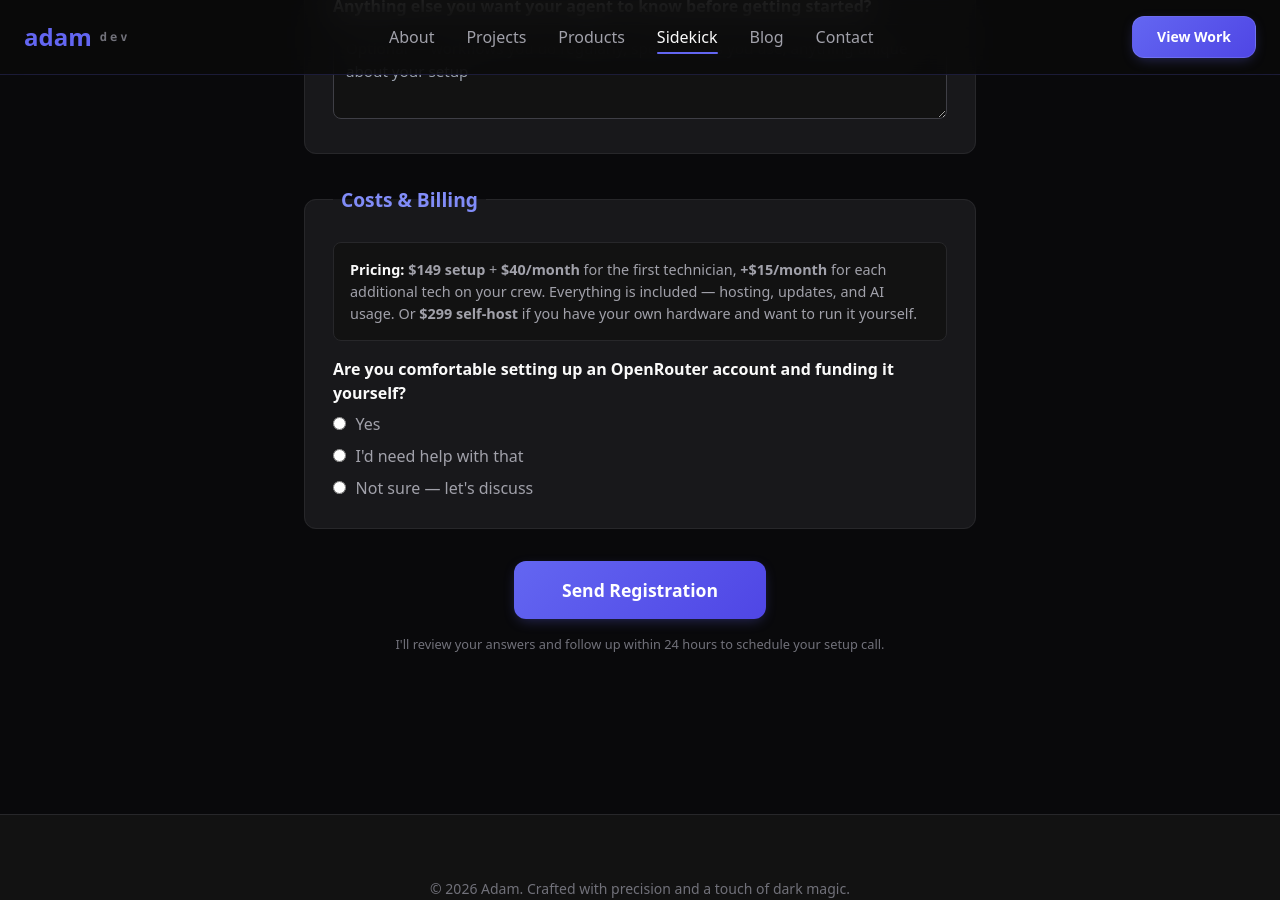
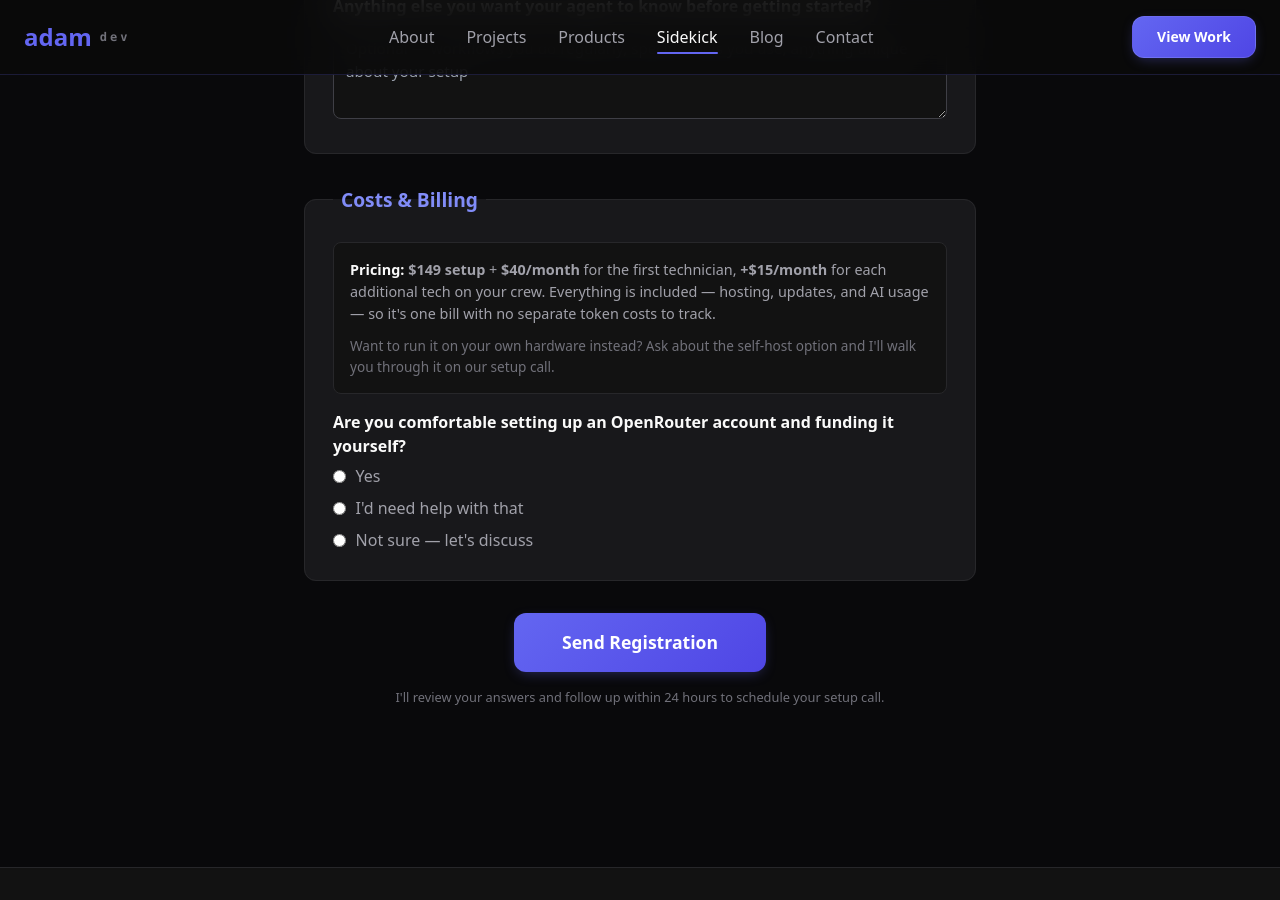
Before and after one commit to slashadams/Dev-Adam.com, a Jekyll site: the page built from field-service-sidekick/register.html, in a window 1280 px wide and 900 px high, scrolled down 3377 px. Built offline with Jekyll 4.4.1, drawn with Linux system fonts in a browser that asks for light colours; nearby versions of some CDN libraries.

Commit message:
Self-host fee $299 -> $149; stop leading the pricing line with it
Self-host drops from $299 to $149, matching what a comparable pre-built
agent costs. The client still supplies their own hardware and API key, but
the setup work is the same as the managed plan, so $149 is the honest
number for both paths.

On the register page, self-host no longer shares a sentence with the main
price. Two prices in one breath invites the cheaper one, and at $149 flat
the self-host path undercuts the recurring. The option is still offered on
the form, just not as a competing headline price.

```diff
--- a/field-service-sidekick/register.html
+++ b/field-service-sidekick/register.html
@@ -260,7 +260,10 @@ description: Get your own field service agent. Fill out this form and I'll spin
 
         <div style="margin-bottom:1rem;padding:1rem;background:var(--bg-secondary);border-radius:8px;border:1px solid var(--border)">
           <p style="margin:0;color:var(--text-secondary);font-size:0.9rem">
-            <strong style="color:var(--text-primary)">Pricing:</strong> <strong>$149 setup</strong> + <strong>$40/month</strong> for the first technician, <strong>+$15/month</strong> for each additional tech on your crew. Everything is included — hosting, updates, and AI usage. Or <strong>$299 self-host</strong> if you have your own hardware and want to run it yourself.
+            <strong style="color:var(--text-primary)">Pricing:</strong> <strong>$149 setup</strong> + <strong>$40/month</strong> for the first technician, <strong>+$15/month</strong> for each additional tech on your crew. Everything is included — hosting, updates, and AI usage — so it's one bill with no separate token costs to track.
+          </p>
+          <p style="margin:0.75rem 0 0;color:var(--text-muted);font-size:0.85rem">
+            Want to run it on your own hardware instead? Ask about the self-host option and I'll walk you through it on our setup call.
           </p>
         </div>
 
```
Also changed, not shown: _posts/2026-10-03-field-service-sidekick.md (+2 -2 lines).
